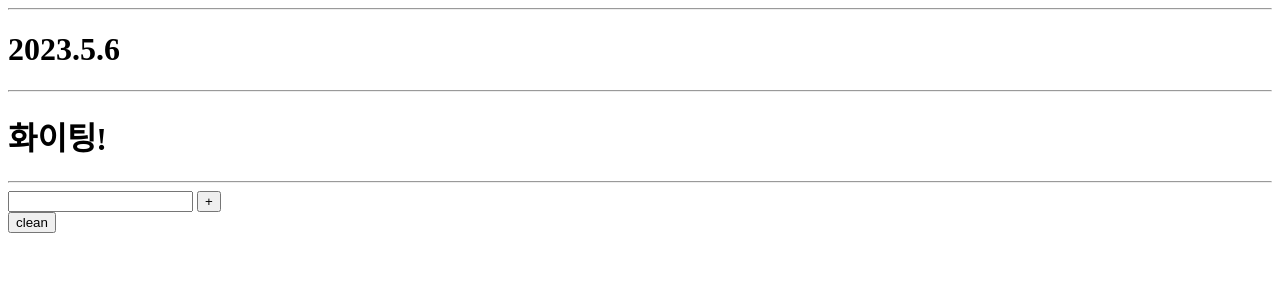
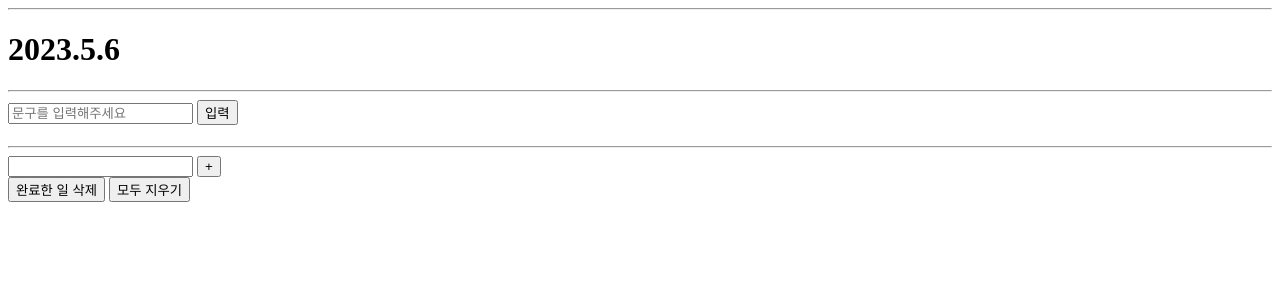
Before and after one commit to mokmokahr/svelte_practice, a Svelte app: page / in a window 1280 px wide. Shown: the top 300 px of the page. Built offline with nearby package versions, Linux system fonts and the light colour scheme; the HTML template or start-up script is replaced by a standard one.

Commit message:
UPDATE: Update comment section

```diff
--- a/src/components/Todo.svelte
+++ b/src/components/Todo.svelte
@@ -1,8 +1,17 @@
 <script>
+    import { comment } from "svelte/internal";
+
     let id = 0;
     let tasks = '';
     const pushTask = (title)=>{
-        tasks = [...tasks, {id:++id, title: title, isCompleted: false, isShow:true}];
+        if(taskValue !=""){
+            tasks = [...tasks, {id:++id, title: title, isCompleted: false, isShow:true}];
+        }else{
+            alert("할 일을 적어주세요!");
+        }
+        if(taskValue != ""){
+            taskValue = "";
+        }
     }
     let taskValue = '';
 
@@ -10,19 +19,28 @@
     const date = new Date();
     let year = date.getFullYear();
     let month = date.getMonth()+1;
-    let day = date.getDay();
+    let day = date.getDate();
     let stringDate = year+'.'+month+'.'+day;
 
     //handle user comment
-    let userComment = "화이팅!";
-
+    let userInputComment = '';
+    let isPushed = false;
     //delte comment
     const delteCheckedBlock = ()=>{
         for(let i = 0; i<tasks.length; i++){
             if(tasks[i].isCompleted == true){
                 tasks[i].isShow = false;
-                //tasks = tasks;
             }
+        }
+    }
+    const deleteTask = (idx)=>{
+        console.log(idx);
+        tasks[idx-1].isShow = false;
+        tasks = tasks;
+    }
+    const cleanAllBlock = ()=>{
+        for(let i = 0; i<tasks.length; i++){
+            tasks[i].isShow = false;
         }
     }
 </script>
@@ -32,27 +50,36 @@
     {stringDate}
 </h1>
 <hr>
-<h1 class="display-comment">{userComment}</h1>
+{#if isPushed == false}
+<form class="add-   comment" on:submit|preventDefault = {()=>{isPushed = true;}}>
+    <input type="text" placeholder="문구를 입력해주세요" bind:value={userInputComment}>
+    <button type="submit">입력</button>
+</form>
+{:else}
+<button on:click={()=>isPushed = false}>수정</button>
+{/if}
+<h1 class="display-comment">{userInputComment}</h1>
 <hr>
 <div class="display-tasks">
     <form class="add-task" on:submit|preventDefault={pushTask(taskValue)}>
-        <input type="text" bind:value = {taskValue} />
+        <input type="text" bind:value = {taskValue}/>
         <button type="submit">+</button>
     </form>
     <div class="todo-list">
         {#each tasks as task}
-        {#if task.isCompleted == false && task.isShow == true}
+        {#if task.isShow == true}
         <div class="task-box uncompleted-block" id = "task{task.id}">
+            <button on:click={deleteTask(task.id)}>-</button>
+            {#if task.isCompleted == false}
             <div class="task-title">{task.title}</div>
-            <input type="checkbox" bind:checked={task.isCompleted}>
-        </div>
-        {:else if task.isShow == true}
-        <div class="task-box completed-block" id="task{task.id}">
+            {:else if task.isCompleted == true}
             <div class="task-title"><strike>{task.title}</strike></div>
+            {/if}
             <input type="checkbox" bind:checked={task.isCompleted}>
         </div>
         {/if}
         {/each}
     </div>
-    <button on:click={()=>{delteCheckedBlock()}}>clean</button>
+    <button on:click={()=>{delteCheckedBlock()}}>완료한 일 삭제</button>
+    <button on:click={()=>{cleanAllBlock()}}>모두 지우기</button>
 </div>
```
